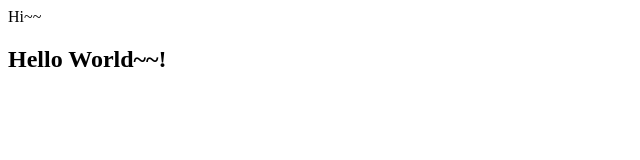
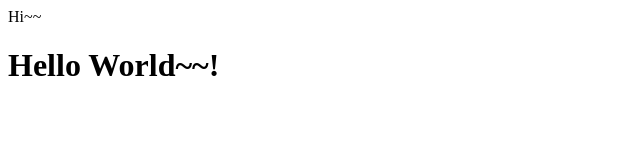
Before and after one commit to jaekeepark/jaekee.com, a plain HTML site: page index.html in a window 1280 px wide. Shown: the whole page, without its empty margins (0-640 px from the left). Drawn offline with Linux system fonts and the light colour scheme.

Commit message:
Update index.html

```diff
--- a/index.html
+++ b/index.html
@@ -1,3 +1,3 @@
 Hi~~
 
-<h2>Hello World~~!</h2>
+<h1>Hello World~~!</h1>
```
